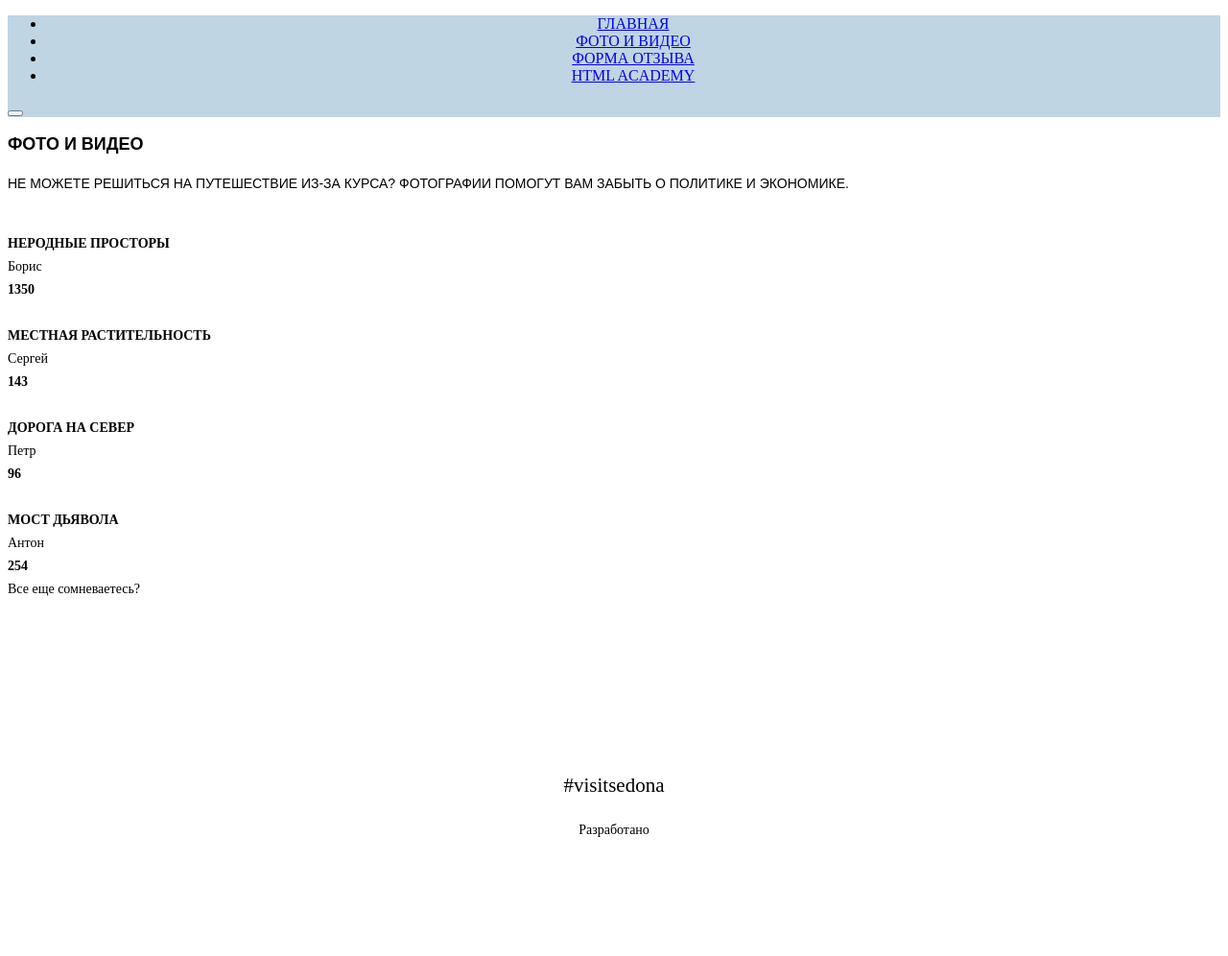
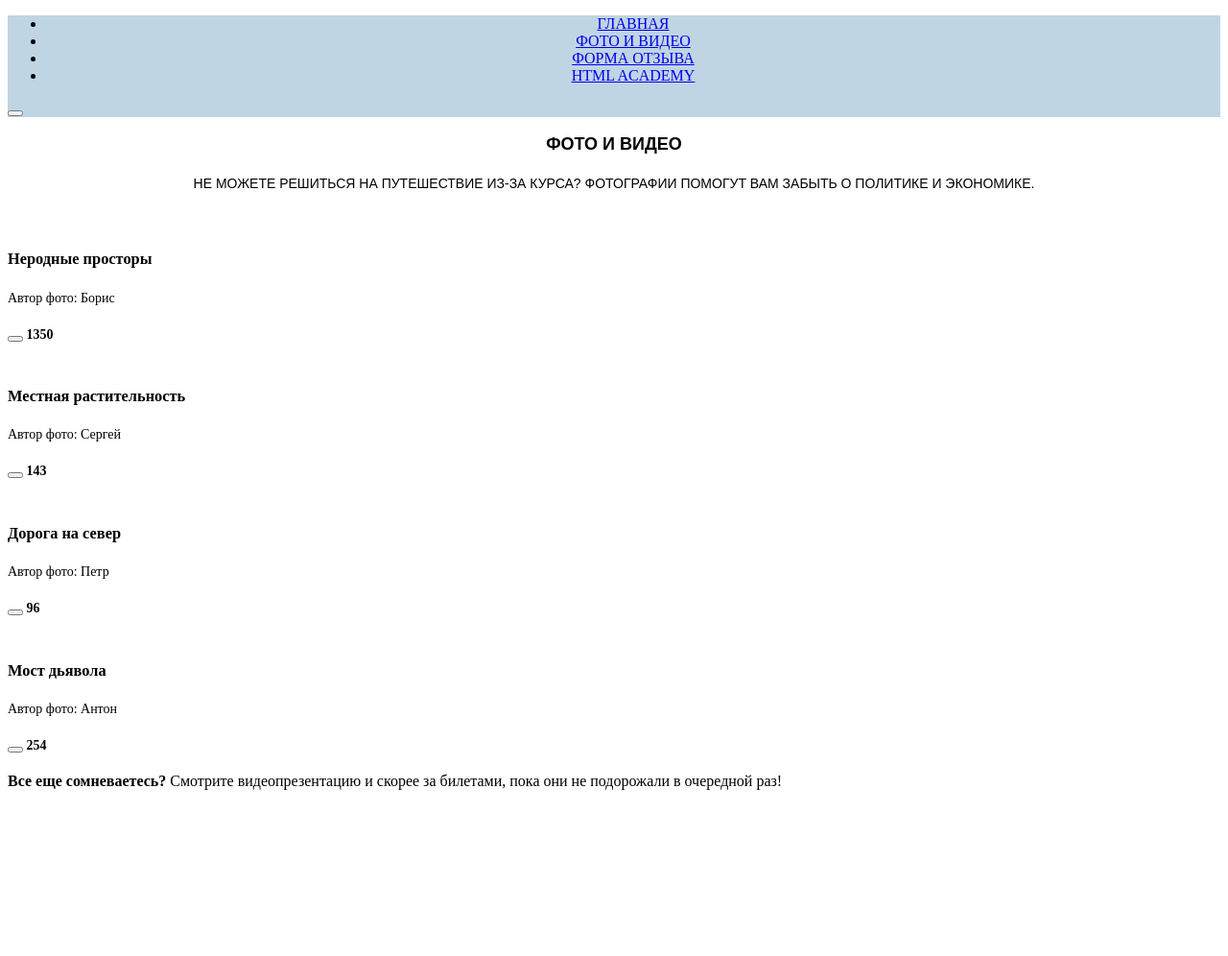
Before and after one commit to Californium251/106374-sedona, a website: page photo.html in a window 1280 px wide. Shown: the top 996 px of the page at 96% size. Before the commit the page ends 894 px from the top, so only its background shows below. Drawn offline with nearby package versions, Linux system fonts and the light colour scheme; files that its build step writes are made by us from their sources.

Commit message:
Исправил верстку фото + опечатки

```diff
--- a/photo.html
+++ b/photo.html
@@ -10,54 +10,82 @@
     <div class="wrapper">
       <nav class="main-nav">
         <ul class="main-nav__list visually-hidden">
-          <li class="main-nav__item"><a href="#">Главная</a></li>
-          <li class="main-nav__item"><a href="#">Фото и видео</a></li>
-          <li class="main-nav__item"><a href="#">Форма отзыва</a></li>
-          <li class="main-nav__item"><a href="#">html academy</a></li>
+          <li class="main-nav__item">
+            <a href="#">Главная</a>
+          </li>
+          <li class="main-nav__item">
+            <a href="#">Фото и видео</a>
+          </li>
+          <li class="main-nav__item">
+            <a href="#">Форма отзыва</a>
+          </li>
+          <li class="main-nav__item">
+            <a href="#">html academy</a>
+          </li>
         </ul>
-        <button class="main-nav__toggle"></button>
+        <button type="button" class="main-nav__toggle"></button>
       </nav>
-      <div class="page-header__logo"></div>
+      <a href="#" class="page-header__logo"></a>
     </div>
   </header>
   <main>
-    <header>
-      <h2 class="page-description__title">
+    <section class="page-description">
+      <h1 class="page-description__title">
         Фото и видео
-      </h2>
+      </h1>
       <p class="page-description__subtitle">
         Не можете решиться на путешествие из-за курса? Фотографии помогут вам забыть о политике и экономике.
       </p>
-    </header>
+    </section>
     <section class="photos">
-      <div class="photos__item photo">
+      <article class="photos__item photo">
         <img class="photo__picture">
-        <div class="photo__name">Неродные просторы</div>
-        <div class="photo__author">Борис</div>
-        <div class="photo__likes">1350</div>
-      </div>
-      <div class="photos__item photo">
+        <h1 class="photo__title">Неродные просторы</h1>
+        <p class="photo__author">Автор фото: Борис</p>
+        <div class="photo__likes like">
+          <button class="like__button"></button>
+          <span class="like__count">1350</span>
+         </div>
+      </article>
+      <article class="photos__item photo">
         <img class="photo__picture">
-        <div class="photo__name">Местная растительность</div>
-        <div class="photo__author">Сергей</div>
-        <div class="photo__likes">143</div>
-      </div>
-      <div class="photos__item photo">
+        <h1 class="photo__title">Местная растительность</h1>
+        <p class="photo__author">Автор фото: Сергей</p>
+        <div class="photo__likes like">
+          <button class="like__button"></button>
+          <span class="like__count">143</span>
+         </div>
+      </article>
+      <article class="photos__item photo">
         <img class="photo__picture">
-        <div class="photo__name">Дорога на север</div>
-        <div class="photo__author">Петр</div>
-        <div class="photo__likes">96</div>
-      </div>
-      <div class="photos__item photo">
+        <h1 class="photo__title">Дорога на север</h1>
+        <p class="photo__author">Автор фото: Петр</p>
+        <div class="photo__likes like">
+          <button class="like__button"></button>
+          <span class="like__count">96</span>
+         </div>
+      </article>
+      <article class="photos__item photo">
         <img class="photo__picture">
-        <div class="photo__name">Мост дьявола</div>
-        <div class="photo__author">Антон</div>
-        <div class="photo__likes">254</div>
-      </div>
-      <div class="photos__item photo">
-        <div class="photo__title">Все еще сомневаетесь?</div>
-        <video class="photo__video"></video>
-      </div>
+        <h1 class="photo__title">Мост дьявола</h1>
+        <p class="photo__author">Автор фото: Антон</p>
+        <div class="photo__likes like">
+          <button class="like__button"></button>
+          <span class="like__count">254</span>
+        </div>
+      </article>
+    </section>
+    <section class="video">
+      <p class="video__text">
+        <strong class="video__header">Все еще сомневаетесь?</strong>
+        Смотрите видеопрезентацию и скорее за билетами, пока они не подорожали в очередной раз!
+       </p>
+      <video class="video__player player">
+         <div class="player__bar-background"></div>
+         <div class="player__bar"></div>
+         <div class="player__fetch"></div>
+         <button type="button" class="player__from-the-beginning"></button>
+      </video>
     </section>
   </main>
   <footer class="page-footer">
--- a/sass/advantages-list.scss
+++ b/sass/advantages-list.scss
@@ -2,21 +2,17 @@
   text-align: center;
 
 }
-
 .advantages__title {
   background-color: hsl(203, 39, 82);
 }
-
 .advantages__header {
   font-size: 18px;
   line-height: 26px;
 }
-
 .advantages__description {
   font-size: 14px;
   line-height: 21px;
 }
-
 .advantages__image {
   background-image: url("../sedona-mobile/backgrounds/photo-city@1x.png");
 }
--- a/sass/main-nav.scss
+++ b/sass/main-nav.scss
@@ -1,7 +1,6 @@
 .main-nav {
-  background-color:hsl(203, 39, 82);
+  background-color: hsl(203, 39, 82);
 }
-
 .main-nav__item {
   text-align: center;
   text-transform: uppercase;
--- /dev/null
+++ b/sass/navigation.scss
@@ -0,0 +1,4 @@
+.navigation__menu-item {
+  color: white;
+  text-transform: uppercase;
+}
--- a/sass/page-footer.scss
+++ b/sass/page-footer.scss
@@ -1,17 +1,13 @@
 .page-footer {
   text-align: center;
 }
-
 .page-footer__hashtag {
   font-size: 21px;
   line-height: 26px;
-
 }
-
 .social-list__item {
   background-color: hsl(203, 39, 82);
 }
-
 .page-footer__developed {
   font-size: 14px;
   line-height: 26px;
--- a/sass/page-header.scss
+++ b/sass/page-header.scss
@@ -1,17 +1,9 @@
 .page-header__navigation {
-
   font-family: "PT Sans", sans-serif;
-
 }
 .navigation {
   text-align: center;
-
 }
-.navigation__menu-item {
-  color: white;
-  text-transform: uppercase;
-}
-
 .page-header__logo {
   background-image: url("../sedona-mobile/backgrounds/logotyle-mobile.png");
 }
--- a/sass/photos.scss
+++ b/sass/photos.scss
@@ -1,14 +1,12 @@
 .photos__item {
-  text-aling: left;
+  text-align: left;
   font-size: 14px;
   line-height: 24px;
 }
-
 .photo__name {
   text-transform: uppercase;
   font-weight: bold;
 }
-
 .photo__likes {
   font-weight: bold;
 }
```
Also changed, not shown: form.html (added, +102 -0 lines).
